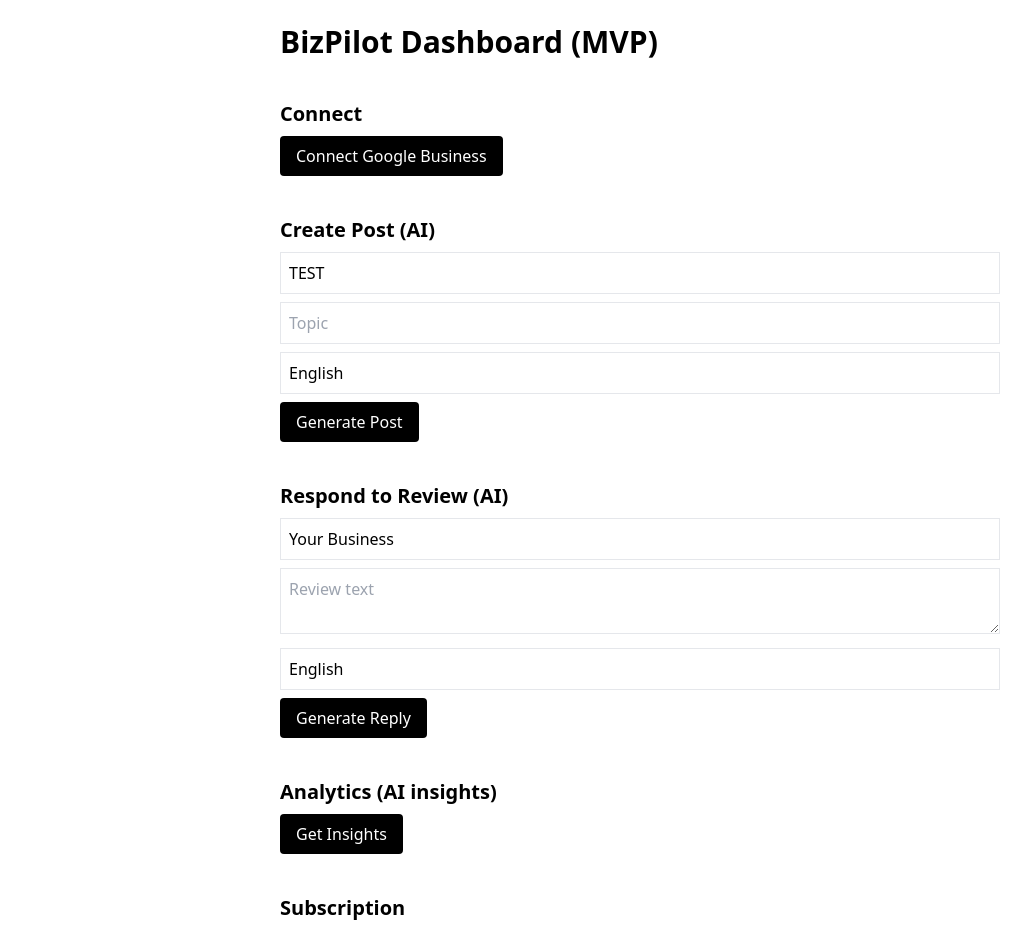
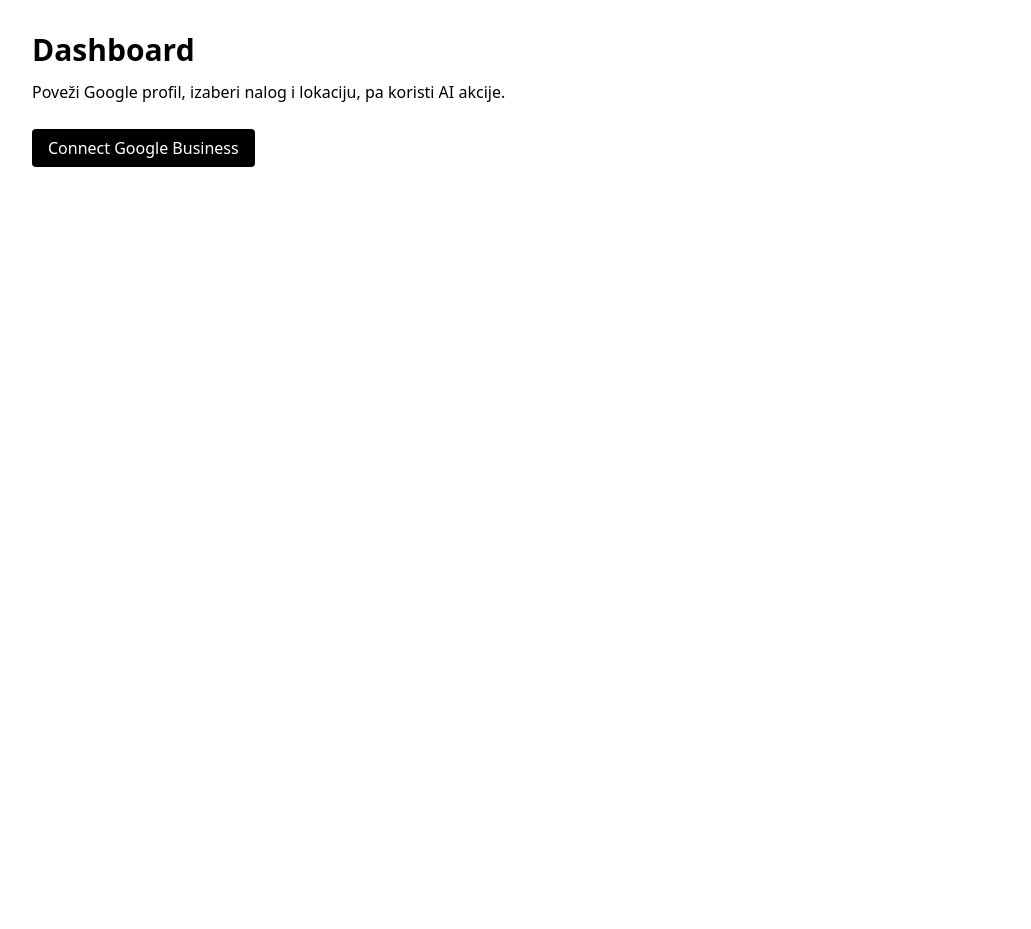
Before and after one commit to boskovasiljevic90/bizpilot, a Next.js app: page / in a window 1280 px wide. Shown: the top 929 px of the page, without its empty margins (0-1031 px from the left). After the commit the page ends 800 px from the top, so only its background shows below. Built offline with nearby package versions, Linux system fonts and the light colour scheme; no server answers.

Commit message:
Update index.tsx

```diff
--- a/pages/index.tsx
+++ b/pages/index.tsx
@@ -1,78 +1,160 @@
-import { useState } from "react";
+import { useEffect, useState } from "react";
+
+type Account = { name: string; accountName: string; type: string };
+type Location = { name: string; title: string; storeCode?: string; languageCode?: string };
 
 export default function Dashboard() {
+  const [connected, setConnected] = useState<boolean | null>(null);
+  const [accounts, setAccounts] = useState<Account[]>([]);
+  const [account, setAccount] = useState<string>("");
+  const [locations, setLocations] = useState<Location[]>([]);
+  const [location, setLocation] = useState<string>("");
+
+  // AI inputs
   const [topic, setTopic] = useState("");
   const [language, setLanguage] = useState("English");
-  const [locationId, setLocationId] = useState("TEST");
+  const [businessName, setBusinessName] = useState("Your Business");
   const [reviewText, setReviewText] = useState("");
-  const [businessName, setBusinessName] = useState("Your Business");
-  const [priceId, setPriceId] = useState(process.env.NEXT_PUBLIC_STRIPE_PRICE_ID_PREMIUM || "");
 
-  async function callCreatePost() {
+  // 1) proveri da li imamo cookie sa tokenima (grubo; od servera bolje, ali za MVP ok)
+  useEffect(() => {
+    // Ako ima bilo kakvih cookies, pokušaćemo da učitamo naloge.
+    // U suprotnom nudimo "Connect Google".
+    const hasCookies = document.cookie.includes("gbp_tokens=");
+    setConnected(hasCookies ? true : false);
+  }, []);
+
+  // 2) ako smo povezani, povuci accounts
+  useEffect(() => {
+    if (connected) {
+      fetch("/api/gbp/accounts")
+        .then(r => r.json())
+        .then(d => {
+          if (d?.accounts) {
+            setAccounts(d.accounts);
+            if (d.accounts[0]?.name) setAccount(d.accounts[0].name);
+          }
+        })
+        .catch(() => {});
+    }
+  }, [connected]);
+
+  // 3) kad se izabere account, povuci locations
+  useEffect(() => {
+    if (account) {
+      fetch(`/api/gbp/locations?account=${encodeURIComponent(account)}`)
+        .then(r => r.json())
+        .then(d => {
+          if (d?.locations) {
+            setLocations(d.locations);
+            if (d.locations[0]?.name) setLocation(d.locations[0].name);
+            if (d.locations[0]?.title) setBusinessName(d.locations[0].title);
+          }
+        })
+        .catch(() => {});
+    }
+  }, [account]);
+
+  async function generatePost() {
+    if (!location || !topic) return alert("Select a location and enter a topic.");
     const r = await fetch("/api/bizpilot/createPost", {
-      method: "POST", headers: { "Content-Type": "application/json" },
-      body: JSON.stringify({ locationId, topic, language })
+      method: "POST",
+      headers: { "Content-Type": "application/json" },
+      body: JSON.stringify({ locationId: location, topic, language })
     });
     alert(await r.text());
   }
 
-  async function callRespondReview() {
+  async function generateReply() {
+    if (!reviewText) return alert("Paste a review text.");
     const r = await fetch("/api/bizpilot/respondReview", {
-      method: "POST", headers: { "Content-Type": "application/json" },
+      method: "POST",
+      headers: { "Content-Type": "application/json" },
       body: JSON.stringify({ reviewText, businessName, language })
     });
     alert(await r.text());
   }
 
-  async function callAnalytics() {
+  async function getInsights() {
     const r = await fetch("/api/bizpilot/analytics");
     alert(await r.text());
   }
 
-  async function upgrade() {
-    const r = await fetch("/api/stripe/createCheckoutSession", {
-      method: "POST", headers: { "Content-Type": "application/json" },
-      body: JSON.stringify({ priceId: priceId || process.env.NEXT_PUBLIC_STRIPE_PRICE_ID_PREMIUM })
-    });
-    const { url } = await r.json();
-    window.location.href = url;
-  }
+  return (
+    <div className="p-8 max-w-4xl">
+      <h1 className="text-3xl font-bold mb-3">Dashboard</h1>
+      <p className="mb-8">Poveži Google profil, izaberi nalog i lokaciju, pa koristi AI akcije.</p>
 
-  return (
-    <div className="p-6 max-w-3xl mx-auto space-y-10">
-      <h1 className="text-3xl font-bold">BizPilot Dashboard (MVP)</h1>
+      {/* CONNECT */}
+      {connected === false && (
+        <div className="mb-10">
+          <a className="px-4 py-2 rounded bg-black text-white" href="/api/auth/google">Connect Google Business</a>
+        </div>
+      )}
 
-      <section className="space-y-2">
-        <h2 className="text-xl font-semibold">Connect</h2>
-        <a className="px-4 py-2 rounded bg-black text-white inline-block" href="/api/auth/google">Connect Google Business</a>
-      </section>
+      {/* ACCOUNT & LOCATION */}
+      {connected && (
+        <div className="space-y-4 mb-10">
+          <div>
+            <label className="block text-sm font-medium mb-1">Account</label>
+            <select
+              className="border p-2 w-full"
+              value={account}
+              onChange={(e) => setAccount(e.target.value)}
+            >
+              {accounts.map(a => (
+                <option key={a.name} value={a.name}>
+                  {a.accountName || a.name} ({a.type})
+                </option>
+              ))}
+            </select>
+          </div>
 
-      <section className="space-y-2">
+          <div>
+            <label className="block text-sm font-medium mb-1">Location</label>
+            <select
+              className="border p-2 w-full"
+              value={location}
+              onChange={(e) => setLocation(e.target.value)}
+            >
+              {locations.map(l => (
+                <option key={l.name} value={l.name}>
+                  {l.title || l.name} {l.storeCode ? `• ${l.storeCode}` : ""}
+                </option>
+              ))}
+            </select>
+          </div>
+        </div>
+      )}
+
+      {/* AI: CREATE POST */}
+      {connected && (
+        <section className="space-y-2 mb-10">
           <h2 className="text-xl font-semibold">Create Post (AI)</h2>
-        <input className="border p-2 w-full" placeholder="Location ID" value={locationId} onChange={e=>setLocationId(e.target.value)} />
           <input className="border p-2 w-full" placeholder="Topic" value={topic} onChange={e=>setTopic(e.target.value)} />
           <input className="border p-2 w-full" placeholder="Language" value={language} onChange={e=>setLanguage(e.target.value)} />
-        <button className="px-4 py-2 rounded bg-black text-white" onClick={callCreatePost}>Generate Post</button>
+          <button className="px-4 py-2 rounded bg-black text-white" onClick={generatePost}>Generate Post</button>
         </section>
+      )}
 
-      <section className="space-y-2">
+      {/* AI: RESPOND REVIEW */}
+      {connected && (
+        <section className="space-y-2 mb-10">
           <h2 className="text-xl font-semibold">Respond to Review (AI)</h2>
           <input className="border p-2 w-full" placeholder="Business Name" value={businessName} onChange={e=>setBusinessName(e.target.value)} />
           <textarea className="border p-2 w-full" placeholder="Review text" value={reviewText} onChange={e=>setReviewText(e.target.value)} />
           <input className="border p-2 w-full" placeholder="Language" value={language} onChange={e=>setLanguage(e.target.value)} />
-        <button className="px-4 py-2 rounded bg-black text-white" onClick={callRespondReview}>Generate Reply</button>
+          <button className="px-4 py-2 rounded bg-black text-white" onClick={generateReply}>Generate Reply</button>
         </section>
+      )}
 
-      <section className="space-y-2">
+      {/* AI: ANALYTICS */}
+      {connected && (
+        <section className="space-y-2 mb-10">
           <h2 className="text-xl font-semibold">Analytics (AI insights)</h2>
-        <button className="px-4 py-2 rounded bg-black text-white" onClick={callAnalytics}>Get Insights</button>
+          <button className="px-4 py-2 rounded bg-black text-white" onClick={getInsights}>Get Insights</button>
         </section>
-
-      <section className="space-y-2">
-        <h2 className="text-xl font-semibold">Subscription</h2>
-        <input className="border p-2 w-full" placeholder="Stripe Price ID" value={priceId} onChange={e=>setPriceId(e.target.value)} />
-        <button className="px-4 py-2 rounded bg-black text-white" onClick={upgrade}>Upgrade to Premium</button>
-      </section>
+      )}
     </div>
   );
 }
```
Lines whose indentation alone changed are shown as unchanged.
